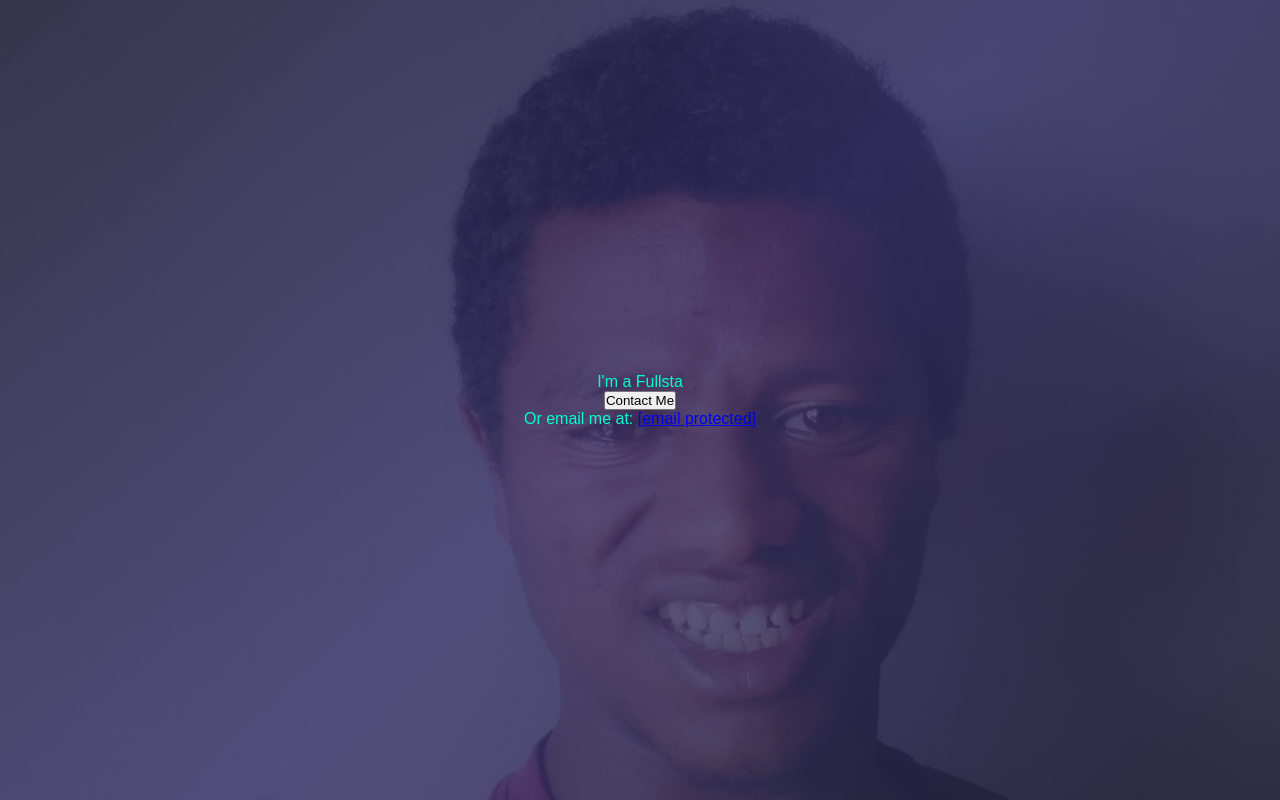
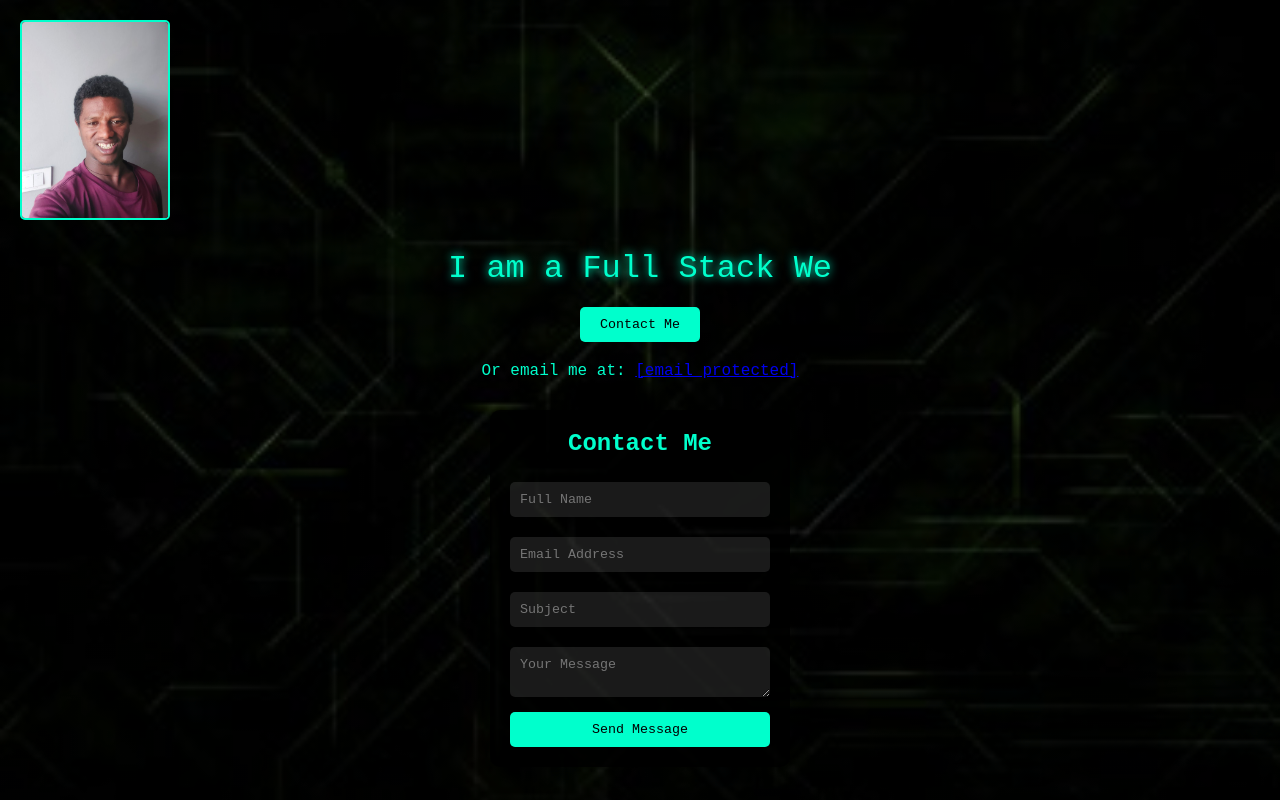
Before and after one commit to Abrahamtaddese/abraham-portfolio, a plain HTML site: page index.html in a window 1280 px wide. Drawn offline with Linux system fonts and the light colour scheme.

Commit message:
Updated portfolio with ID photo, matrix background, and new professions

```diff
--- a/index.html
+++ b/index.html
@@ -5,34 +5,28 @@
     <meta name="viewport" content="width=device-width, initial-scale=1.0">
     <title>Abraham - Portfolio</title>
     <link rel="stylesheet" href="style.css">
-    <style>
-        /* Initially hide the contact form */
-        .contact-form {
-            display: none;
-        }
-    </style>
 </head>
 <body>
     <div class="background"></div>
 
+    <img src="abab.jpg" alt="Abraham" class="profile-photo">
+
     <div class="typing-container" id="typing-text"></div>
 
-    <!-- Contact Button to show the form -->
     <button class="contact-button" onclick="showContactForm()">Contact Me</button>
 
     <div class="email-address">
-        <p>Or email me at: <a href="/cdn-cgi/l/email-protection#c3a2a1b1a2aba2aeb7a2a7a7a6b0a6f1f283a4aea2aaafeda0acae"><span class="__cf_email__" data-cfemail="debfbcacbfb6bfb3aabfbababbadbbecef9eb9b3bfb7b2f0bdb1b3">[email&#160;protected]</span></a></p>
+        <p>Or email me at: <a href="/cdn-cgi/l/email-protection#c3a2a1b1a2aba2aeb7a2a7a7a6b0a6f1f283a4aea2aaafeda0acae"><span class="__cf_email__" data-cfemail="debfbcacbfb6bfb3aabfbababbadbbecef9eb9b3bfb7b2f0bdb1b3">[email protected]</span></a></p>
     </div>
 
-    <!-- Updated Contact Form -->
     <div class="contact-form">
         <h2>Contact Me</h2>
-        <form action="https://formspree.io/f/YOUR_FORM_ID" method="POST" enctype="multipart/form-data" onsubmit="handleSubmit(event)">
+        <form action="https://formspree.io/f/xgvawpkn" method="POST" enctype="multipart/form-data" onsubmit="handleSubmit(event)">
             <input type="text" name="fullname" placeholder="Full Name" required>
+            <input type="email" name="email" placeholder="Email Address" required>
             <input type="text" name="subject" placeholder="Subject" required>
-            <input type="email" name="email" placeholder="Email Address" required>
             <textarea name="message" placeholder="Your Message" required></textarea>
-            <input type="hidden" name="reply" value="yes"> <!-- Request a reply -->
+            <input type="hidden" name="reply" value="yes">
             <button type="submit">Send Message</button>
         </form>
         <p id="submitMessage" style="display:none; color: #00ffcc;">Thank you! I’ll reply soon.</p>
@@ -40,7 +34,7 @@
 
     <script data-cfasync="false" src="/cdn-cgi/scripts/5c5dd728/cloudflare-static/email-decode.min.js"></script><script>
         const textElement = document.getElementById("typing-text");
-        const texts = ["This is Abraham", "I'm a Fullstack Developer", "I'm a Web Designer", "I'm a UI/UX Enthusiast"];
+        const texts = ["I am a Full Stack Web Developer", " Architectural Drafter", "Graphics Designer", "Video Editorr", "Interior Designer", "Copywriter"];
         let textIndex = 0, charIndex = 0, isDeleting = false;
 
         function typeEffect() {
@@ -63,15 +57,13 @@
         }
         typeEffect();
 
-        // Function to show the contact form when button is clicked
         function showContactForm() {
             const form = document.querySelector('.contact-form');
             form.style.display = 'block';
         }
 
-        // Handle form submission
         function handleSubmit(event) {
-            event.preventDefault(); // Prevent default form submission
+            event.preventDefault();
             const form = event.target;
             const submitMessage = document.getElementById("submitMessage");
             fetch(form.action, {
@@ -82,20 +74,19 @@
                 }
             }).then(response => {
                 if (response.ok) {
-                    form.style.display = 'none'; // Hide form
-                    submitMessage.style.display = 'block'; // Show thank you message
+                    form.style.display = 'none';
+                    submitMessage.style.display = 'block';
                     setTimeout(() => {
                         submitMessage.style.display = 'none';
-                        form.reset(); // Reset form
-                        form.style.display = 'block'; // Show form again
-                    }, 3000); // Hide after 3 seconds
+                        form.reset();
+                        form.style.display = 'block';
+                    }, 3000);
                 }
             }).catch(error => {
                 alert("Error sending message. Please try again.");
             });
         }
 
-        // Function to play typing sound
         function playTypingSound() {
             const audio = new Audio('typing-sound.mp3');
             audio.play();
--- a/style.css
+++ b/style.css
@@ -2,21 +2,30 @@
     margin: 0;
     padding: 0;
     box-sizing: border-box;
-    font-family: Arial, sans-serif;
+    font-family: 'Courier New', monospace; /* Coder font */
 }
 
 body {
     display: flex;
     flex-direction: column;
-    justify-content: center;
     align-items: center;
     height: 100vh;
-    background: linear-gradient(135deg, rgba(15, 12, 41, 0.8), rgba(48, 43, 99, 0.8), rgba(36, 36, 62, 0.8)), url('abab.jpg') center/cover no-repeat;
-    color: #00ffcc;
+    color: #00ffcc; /* Neon green */
     text-align: center;
     padding: 20px;
     position: relative;
     overflow: hidden;
+}
+
+.profile-photo {
+    width: 150px;
+    height: 200px;
+    position: absolute;
+    top: 20px;
+    left: 20px;
+    border: 2px solid #00ffcc;
+    border-radius: 5px;
+    object-fit: cover; /* Ensures image fits without distortion */
 }
 
 .background {
@@ -25,22 +34,52 @@ body {
     left: 0;
     width: 100%;
     height: 100%;
-    opacity: 0.2;
-    filter: brightness(50%);
+    background: linear-gradient(135deg, rgba(0, 0, 0, 0.7), rgba(0, 0, 0, 0.7)), url('matrix-bg.jpg') center/cover no-repeat;
+    animation: matrix 10s infinite; /* Matrix effect */
     z-index: -1;
 }
 
+@keyframes matrix {
+    0% { filter: hue-rotate(0deg); }
+    100% { filter: hue-rotate(360deg); }
+}
+
+.typing-container {
+    font-size: 2em;
+    margin-top: 230px; /* Adjust to avoid overlapping with photo */
+    margin-bottom: 20px;
+    text-shadow: 0 0 10px #00ffcc; /* Neon glow */
+}
+
+.contact-button {
+    padding: 10px 20px;
+    background: #00ffcc;
+    color: #000;
+    border: none;
+    cursor: pointer;
+    border-radius: 5px;
+    margin-bottom: 10px;
+}
+
+.contact-button:hover {
+    background: #00ccff;
+}
+
+.email-address {
+    margin-top: 10px;
+}
+
 .contact-form {
-    background: rgba(255, 255, 255, 0.1);
+    background: rgba(0, 0, 0, 0.8);
     padding: 20px;
     border-radius: 10px;
     margin-top: 30px;
-    backdrop-filter: blur(10px);
-    width: 300px; /* Fixed width for better layout */
+    width: 300px;
 }
 
 .contact-form h2 {
     margin-bottom: 15px;
+    color: #00ffcc;
 }
 
 .contact-form input,
@@ -50,7 +89,7 @@ body {
     margin: 10px 0;
     border: none;
     border-radius: 5px;
-    background: rgba(255, 255, 255, 0.2);
+    background: rgba(255, 255, 255, 0.1);
     color: #00ffcc;
 }
 
@@ -58,7 +97,7 @@ body {
     width: 100%;
     padding: 10px;
     background: #00ffcc;
-    color: #0f0c29;
+    color: #000;
     border: none;
     cursor: pointer;
     border-radius: 5px;
```
Also changed, not shown: matrix-bg.jpg (added), 1 other file.
